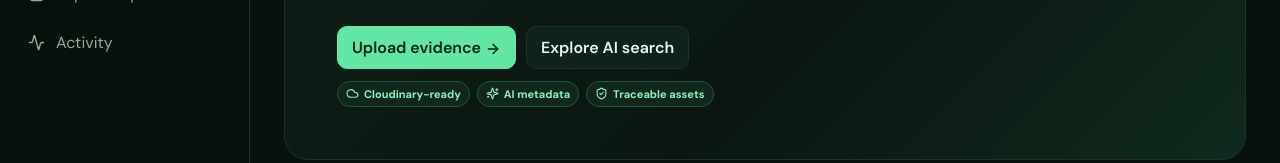
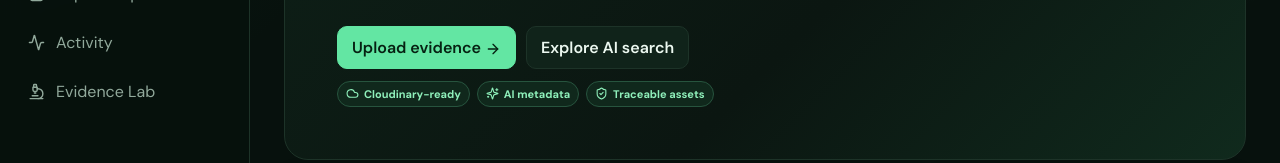
Before and after one commit to Mohitrath/impactlens-ai, a Next.js app: page / in a window 1280 px wide. Shown: the part 408-571 px from the top of the page. Built offline with nearby package versions, Linux system fonts and the light colour scheme.

Commit message:
Add Evidence Lab to ImpactLens navigation

```diff
--- a/app/layout.tsx
+++ b/app/layout.tsx
@@ -1,6 +1,6 @@
 import "./globals.css";
 import type { Metadata } from "next";
-import { LayoutDashboard, FolderKanban, Image as ImageIcon, Search, GitCompareArrows, FileText, Activity, UploadCloud } from "lucide-react";
+import { LayoutDashboard, FolderKanban, Image as ImageIcon, Search, GitCompareArrows, FileText, Activity, UploadCloud, Microscope } from "lucide-react";
 import Link from "next/link";
 
 export const metadata: Metadata = {
@@ -16,7 +16,8 @@ const nav = [
   ["/search","AI Search",Search],
   ["/before-after","Before / After",GitCompareArrows],
   ["/reports","Impact Reports",FileText],
-  ["/activity","Activity",Activity]
+  ["/activity","Activity",Activity],
+  ["/evidence-lab","Evidence Lab",Microscope]
 ] as const;
 
 export default function RootLayout({children}:{children:React.ReactNode}) {
```
